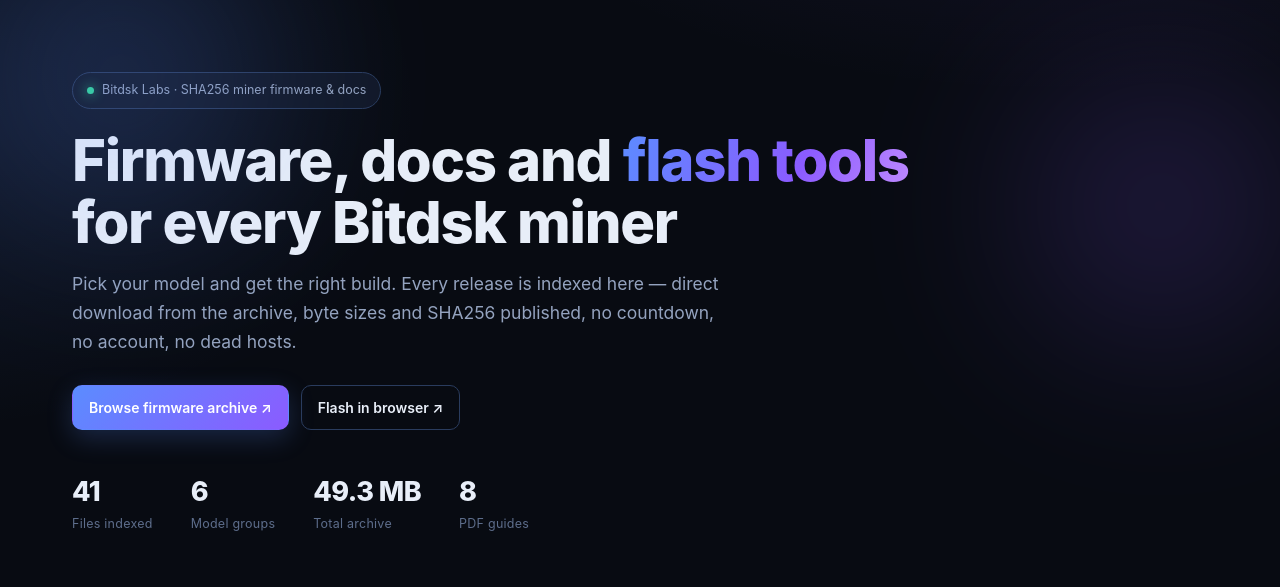
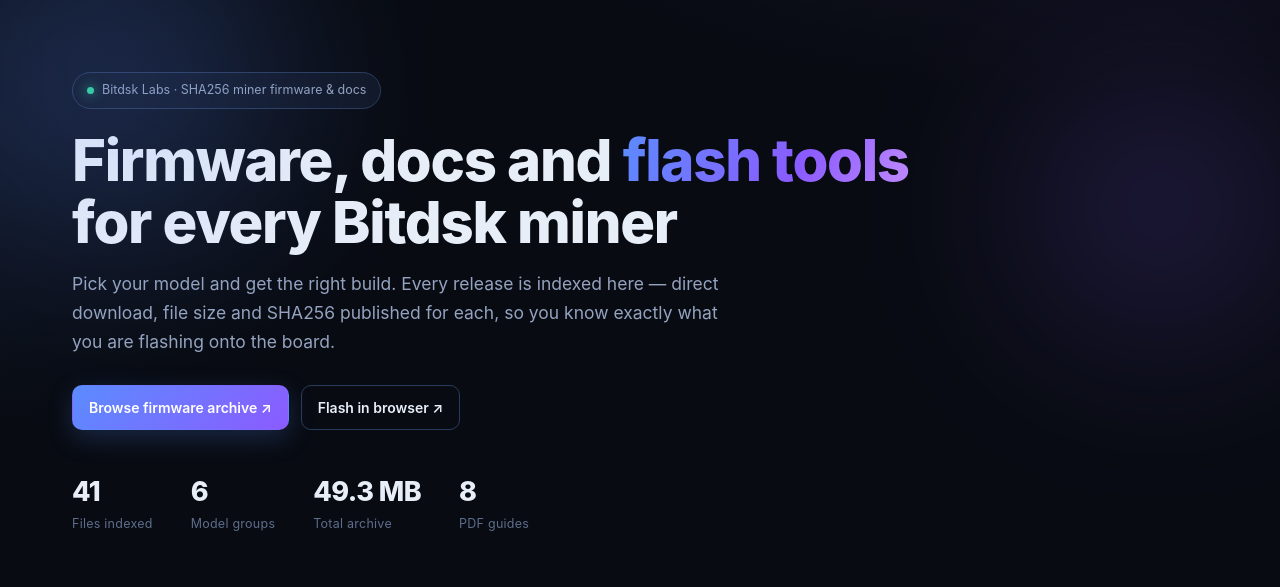
Before and after one commit to bitdsk/bitdsk.github.io, a plain HTML site: page index.html in a window 1280 px wide. Shown: the part 69-656 px from the top of the page. Drawn offline with Linux system fonts and the light colour scheme.

Commit message:
Tone down the generic-download framing in the hero copy

```diff
--- a/index.html
+++ b/index.html
@@ -41,7 +41,7 @@
  <div class="wrap">
   <span class="badge"><span class="dot"></span>Bitdsk Labs &middot; SHA256 miner firmware &amp; docs</span>
   <h1>Firmware, docs and <span class="grad">flash tools</span><br>for every Bitdsk miner</h1>
-  <p class="lead">Pick your model and get the right build. Every release is indexed here — direct download from the archive, byte sizes and SHA256 published, no countdown, no account, no dead hosts.</p>
+  <p class="lead">Pick your model and get the right build. Every release is indexed here &mdash; direct download, file size and SHA256 published for each, so you know exactly what you are flashing onto the board.</p>
   <div class="cta">
    <a class="btn btn-primary" href="firmware.html">Browse firmware archive &#8599;</a>
    <a class="btn btn-ghost" href="flash.html">Flash in browser &#8599;</a>
```
